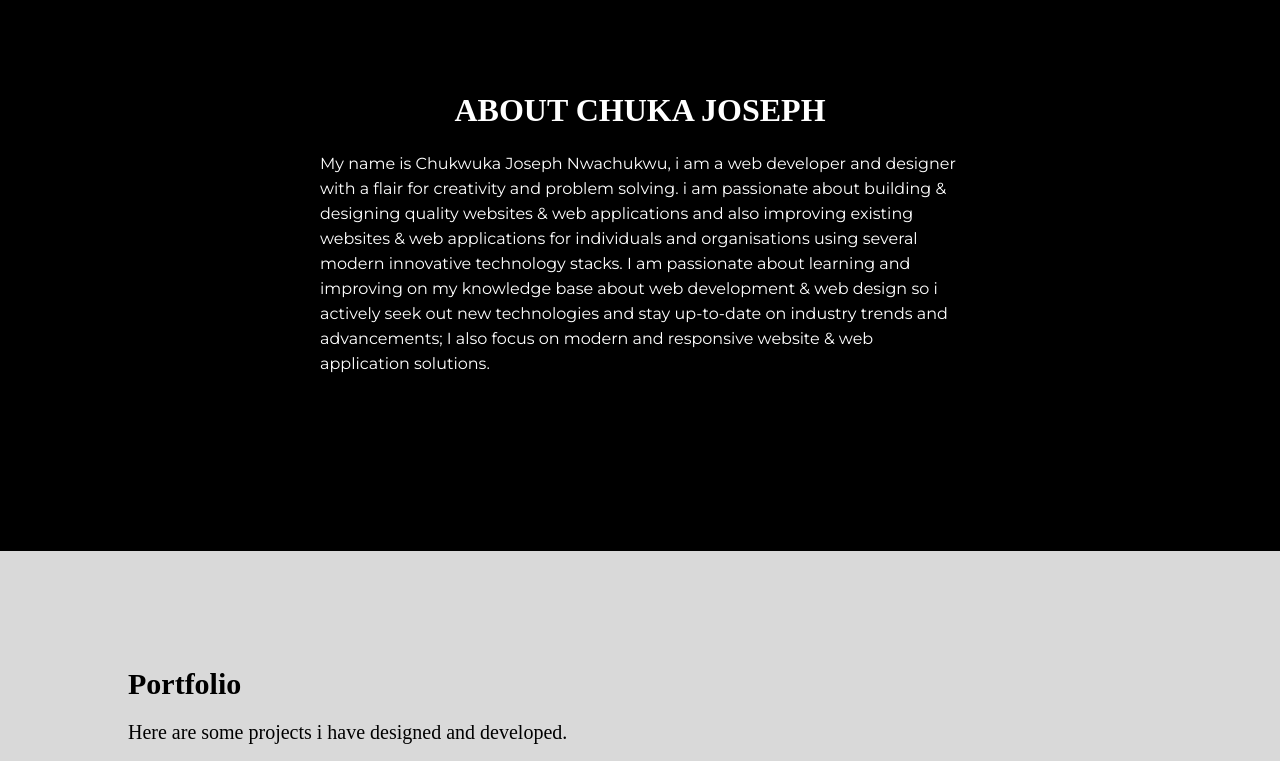
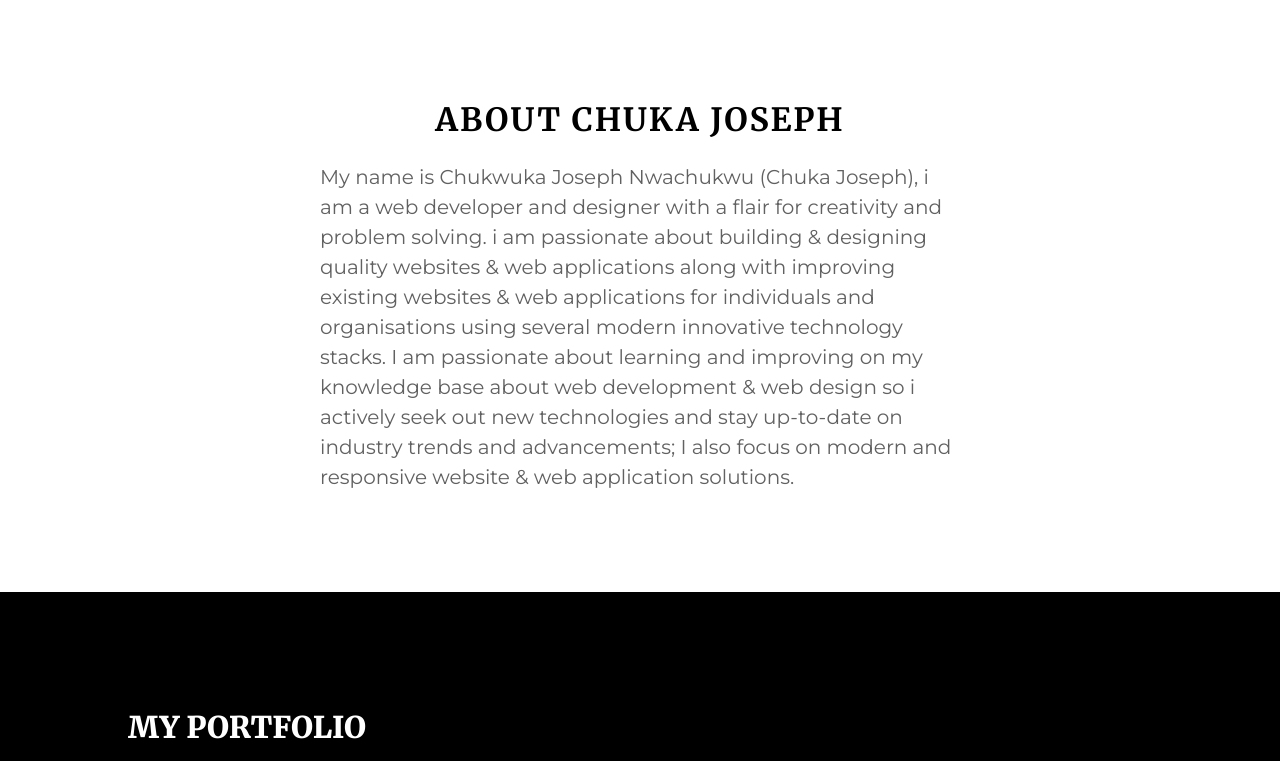
Before and after one commit to Chukajoseph99/chukajoseph-mywbesite, a PHP site: page / in a window 1280 px wide. Shown: the part 801-1562 px from the top of the page. Run offline with PHP 8.4, Linux system fonts and the light colour scheme; some libraries are stand-ins or nearby versions.

Commit message:
Add files via upload

```diff
--- a/index.html
+++ b/index.html
@@ -42,9 +42,10 @@
 </nav>
 </div>
 
+<!-- data-aos="fade-down" data-aos-easing="ease-in-out" data-aos-delay="400" -->
 <div class="content">
-<h1 data-aos="fade-down" data-aos-easing="ease-in-out" data-aos-delay="400">HELLO I'M CHUKA JOSEPH.</h1>
-<p data-aos="fade-up" data-aos-easing="ease-in-out" data-aos-delay="400">I am a <span style="color:blue">Web Developer </span>& <span style="color:red">Web Designer</span>.</p>
+<h1 data-aos="zoom-in" data-aos-easing="ease-in-out" data-aos-delay="800">HELLO I'M CHUKA JOSEPH.</h1>
+<p data-aos="zoom-in" data-aos-easing="ease-in-out" data-aos-delay="800">I am <span style="color:blue">a </span>Web Developer<span style="color:red"> &</span> Web Designer.</p>
 
 </div>
 
@@ -53,14 +54,14 @@
 <div class="section2" id="about">
   <div class="container2">
   <h1 data-aos="fade-right">ABOUT CHUKA JOSEPH</h1>
-  <p data-aos="fade-left">My name is Chukwuka Joseph Nwachukwu, i am a web developer and designer with a flair for creativity and problem solving. i am passionate about building & designing quality websites & web applications and also improving existing websites & web applications for individuals and organisations using several modern innovative technology stacks. I am passionate about learning and improving on my knowledge base about web development & web design so i actively seek out new technologies and stay up-to-date on industry trends and advancements; I also focus on modern and responsive website & web application solutions.</p>
+  <p data-aos="fade-left">My name is Chukwuka Joseph Nwachukwu (Chuka Joseph), i am a web developer and designer with a flair for creativity and problem solving. i am passionate about building & designing quality websites & web applications along with improving existing websites & web applications for individuals and organisations using several modern innovative technology stacks. I am passionate about learning and improving on my knowledge base about web development & web design so i actively seek out new technologies and stay up-to-date on industry trends and advancements; I also focus on modern and responsive website & web application solutions.</p>
   <p data-aos="fade-left"></p>
    </div>
 </div>
 
-
+<div class="section3">
 <div class="container3" id="portfolio">
-<h1 data-aos="fade-left" data-aos-delay="500">Portfolio</h1>
+<h1 data-aos="fade-left" data-aos-delay="500">my portfolio</h1>
 <p data-aos="fade-right" data-aos-delay="700">Here are some projects i have designed and developed.</p>
 <div class="container3-cols">
 
@@ -154,6 +155,7 @@
 </div>
 
 </div>
+</div>
 
 <div class="section4" id="services">
   <h1 data-aos="zoom-in">My Services</h1>
@@ -186,20 +188,20 @@
   <input type="hidden" name="_captcha" value="false">
   <div class="form-group">
     <label id="name-label" for="name">Name</label><br>
-    <input id= "name" type="text" name="name" placeholder="enter full name here" required>
+    <input id= "name" type="text" name="name" placeholder="enter full name here">
     </div>
   <div class="form-group">
   <label id="email-label" for="email">E-mail</label><br>
-  <input id="email" type="email" name="email" placeholder="enter enail here" required>
+  <input id="email" type="email" name="email" placeholder="enter enail here">
   </div>
   <div class="form-group">
     <label id="subject-label" for="subject">Subject</label><br>
-    <input id="subject" type="text" name="subject" placeholder="enter subject here" required>
+    <input id="subject" type="text" name="subject" placeholder="enter subject here">
     </div>
     <br>
   <div class="form-group">
     <label id="coverLetter-label" for="textarea">Message</label><br>
-     <textarea id="textarea" name="textarea" rows="10" cols="50" placeholder="message" required></textarea><br>
+     <textarea id="textarea" name="textarea" rows="10" cols="50" placeholder="message"></textarea><br>
      <input id="submit" type="submit">
      </div>
 
--- a/style.css
+++ b/style.css
@@ -15,7 +15,7 @@
 
 .container{
   width:100%;
-  height:99vh;
+  height:100vh;
   background: linear-gradient(rgba(0, 0, 0, 0.4),rgba(0, 0, 0, 0.4)), url('https://static1.makeuseofimages.com/wordpress/wp-content/uploads/2018/11/dark-wallpapers.jpg');
   background-attachment: fixed;
   background-size: cover;
@@ -106,23 +106,9 @@
 .container .content{
   margin: 0 auto;
   width: 100%;
-  /* animation: moveright 1s linear 1;
-  animation-delay: 1.5s;
-  visibility: hidden;
-  animation-fill-mode: forwards; */
   padding-top:250px;
+
 }
-
-/* @keyframes moveright{
-  0%{
-  transform: translateX(-100px);
-  visibility: visible;
-  }
-  100%{
-  transform: translateX(0);
-  visibility: visible;
-   }
-  } */
 
 .container h1{
   text-align: center;
@@ -132,29 +118,60 @@
   font-weight: 900;
   z-index: 4;
   margin: 0 auto;
+  letter-spacing: 3px;
+  /* animation: type 3s steps(40, end), blink-caret 0.75s step-end infinite;
+  animation-fill-mode: forwards;
+  width: 11.5em;
+  overflow: hidden;
+ white-space: nowrap;
+ border-right: 4px solid orange; */
+
 }
+
+/* @keyframes type {
+  from{
+    width: 0%;
+  }
+  to{
+    width: 100%;
+  }
+ }
+
+ @keyframes blink-caret {
+  from,
+  to{
+    border-color: transparent;
+  }
+  50%{
+    border-color: orange;
+  }
+ } */
+
+
 
 
 .container p{
-  /* position:relative; */
   text-align: center;
   font-size: 25px;
   color:#FFFFFF;
-  font-family:lovelyn;
   font-weight: 900;
   line-height:1.2;
   z-index:2;
-  width:88%;
+  width:100%;
   margin: 24px auto;
   font-family: 'Merriweather', serif;
+  text-transform: uppercase;
+  letter-spacing: 1px;
 
 }
 
 
+
+
 .section2{
-  background-color:black;
-  color:white;
-  height:70vh;
+  background-color:white;
+  color:black;
+  height:auto;
 
 
 }
@@ -163,26 +180,30 @@
 width:50%;
 margin: 0px auto;
 padding: 5rem 0;
-
-
-
 }
 
 .section2 .container2 h1{
 text-align:center;
-font-family:lovelyn;
+font-family: 'Merriweather', serif;
+letter-spacing: 2px;
 
 }
 
 .section2 .container2 p{
-line-height: 25px;
+line-height: 30px;
+font-size:20px;
+color: #616161
 }
 
 
-
+.section3{
+width: 100%;
+background-color: black;
+color: white;
+}
 
 .container3{
-background-color: #d9d9d9;
+/* background-color: #d9d9d9; */
 width:80%;
 height:auto;
 padding: 6rem 0;
@@ -191,13 +212,16 @@
 
 .container3 h1{
 font-size: 30px;
-font-family:lovelyn;
+font-family: 'Merriweather', serif;
 font-weight: 900;
+text-transform: uppercase;
 }
 
 .container3 p{
 font-size:20px;
-font-family:lovelyn;
+font-family: 'Merriweather', serif;
+font-weight: 900;
+text-transform: uppercase;
 }
 
 .container3 .container3-cols{
@@ -252,8 +276,8 @@
 .section4{
 height: auto;
 width: 100%;
-background: black;
-color: white;
+background: white;
+color: black;
 padding: 30px 0;
 font-family: 'Merriweather', serif;
 }
@@ -262,6 +286,7 @@
 text-align: center;
 font-size: 40px;
 padding:20px 0;
+text-transform: uppercase;
 }
 
 .section4 .container4{
@@ -427,6 +452,7 @@
 @media(max-width: 1060px) {
   .container h1{
     font-size: 34px;
+    margin: 0 auto;
   }
 
   .container p{
@@ -469,6 +495,7 @@
 
   .container h1{
     font-size: 34px;
+    margin: 0 auto;
   }
 
   .container p{
@@ -620,6 +647,6 @@
     width:350px;
     }
     #name,#email,#subject,#textarea,#submit {
-    width:240px;
+    width:255px;
     }
-    }
+  }
```
